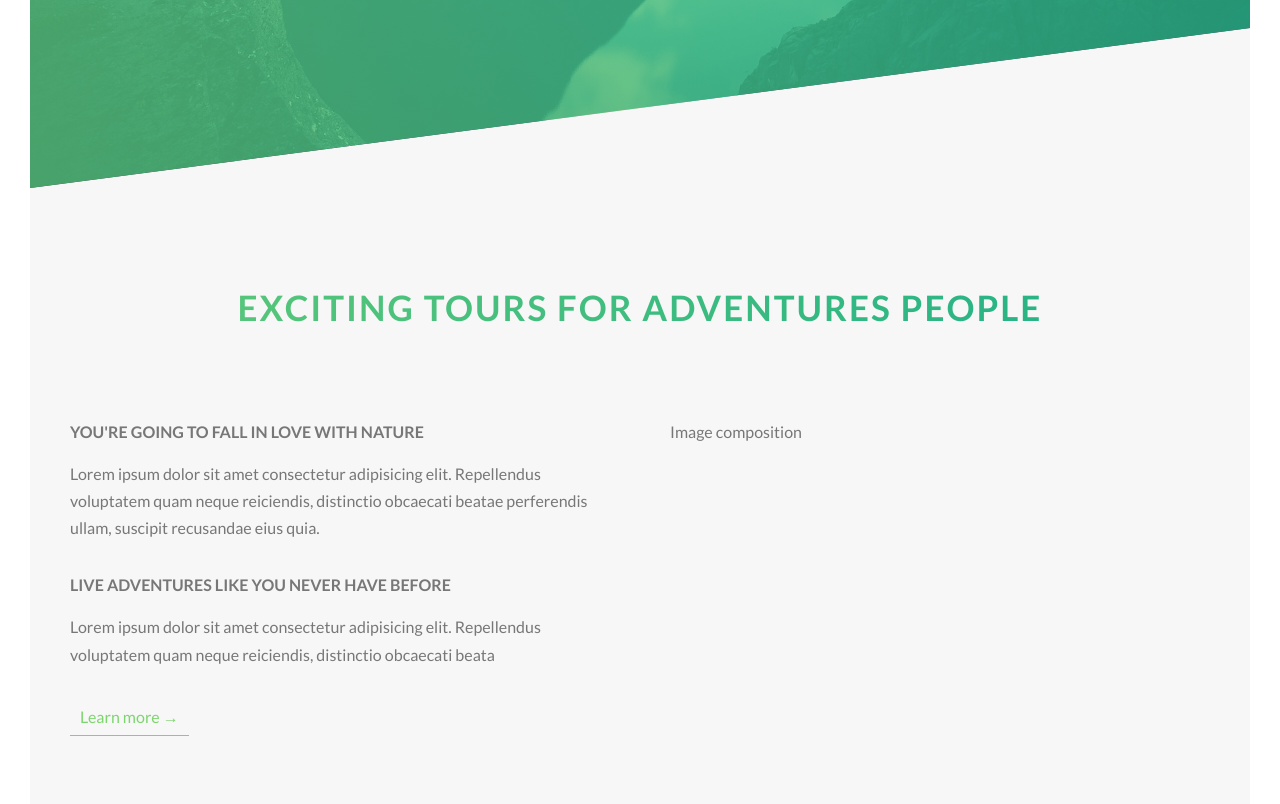
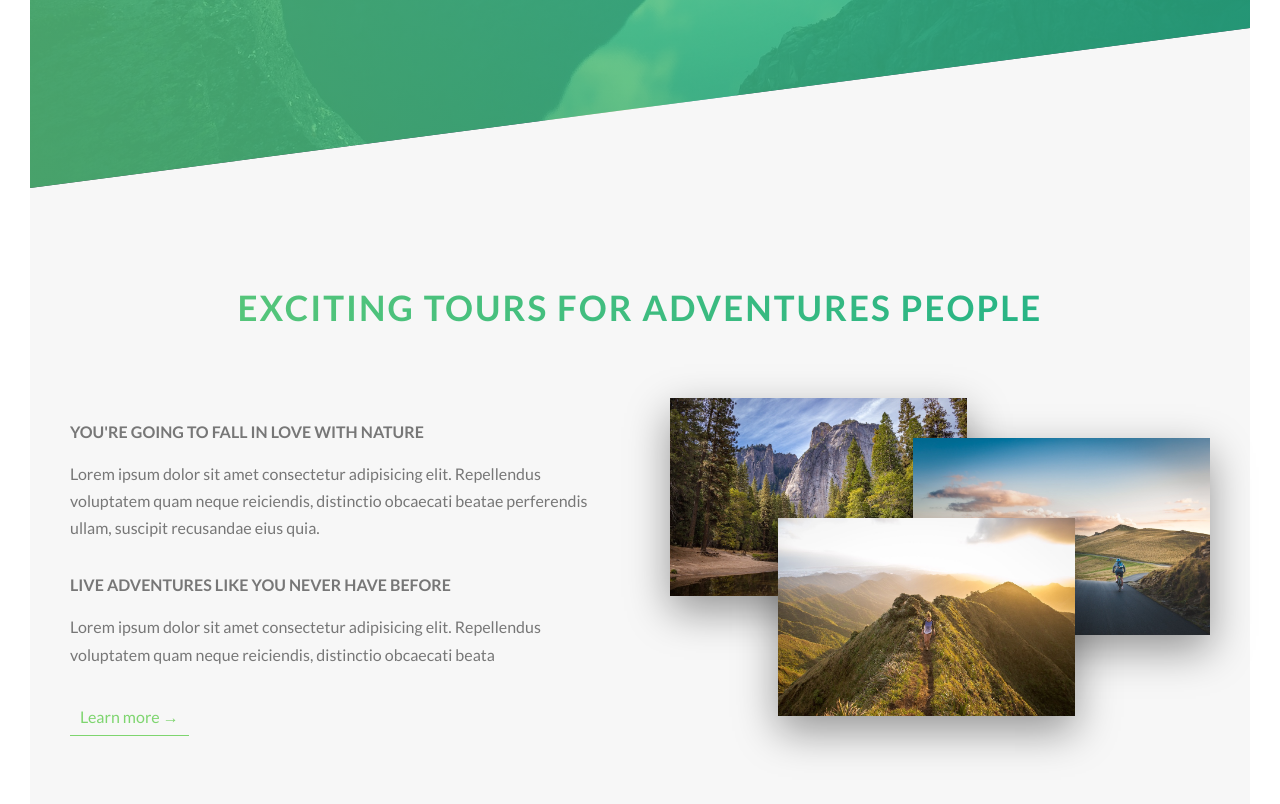
Before and after one commit to Luciano-de-Sousa-Lopes/natours-project, a website: page index.html in a window 1280 px wide. Shown: the part 602-1406 px from the top of the page. Drawn offline with Linux system fonts and the light colour scheme.

Commit message:
Build the About Section created the images columns with it's respectives images and apply the animations on them

```diff
--- a/index.html
+++ b/index.html
@@ -67,7 +67,23 @@
               >Learn more &rarr;</a
             >
           </div>
-          <div class="col-1-of-2">Image composition</div>
+          <div class="col-1-of-2">
+            <div class="composition">
+              <img
+                src="img/nat-1-large.jpg"
+                alt="Photo 1"
+                class="composition__photo composition__photo--p1"
+              /><img
+                src="img/nat-2-large.jpg"
+                alt="Photo 2"
+                class="composition__photo composition__photo--p2"
+              /><img
+                src="img/nat-3-large.jpg"
+                alt="Photo 3"
+                class="composition__photo composition__photo--p3"
+              />
+            </div>
+          </div>
         </div>
       </section>
     </main>
--- /dev/null
+++ b/sass/components/_composition.scss
@@ -0,0 +1,38 @@
+.composition {
+  position: relative;
+
+  &__photo {
+    width: 55%;
+    box-shadow: 0 1.5rem 4rem rgba($color-black, 0.4);
+    position: absolute;
+    transition: all 0.3s;
+    z-index: 10;
+    outline-offset: 2rem;
+
+    &--p1 {
+      top: -2rem;
+      left: 0;
+    }
+
+    &--p2 {
+      top: 2rem;
+      right: 0;
+    }
+
+    &--p3 {
+      top: 10rem;
+      left: 20%;
+    }
+
+    &:hover {
+      transform: scale(1.2) translateY(-0.5rem);
+      box-shadow: 0 2.5rem 4rem rgba($color-black, 0.5);
+      outline: 1rem solid $color-primary;
+      z-index: 20;
+    }
+  }
+
+  &:hover &__photo:not(:hover) {
+    transform: scale(0.8);
+  }
+}
--- a/sass/main.scss
+++ b/sass/main.scss
@@ -8,6 +8,7 @@
 @import "base/utilities";
 
 @import "components/button";
+@import "components/composition";
 
 @import "layout/header";
 @import "layout/grid";
```
Also changed, not shown: css/style.css.
